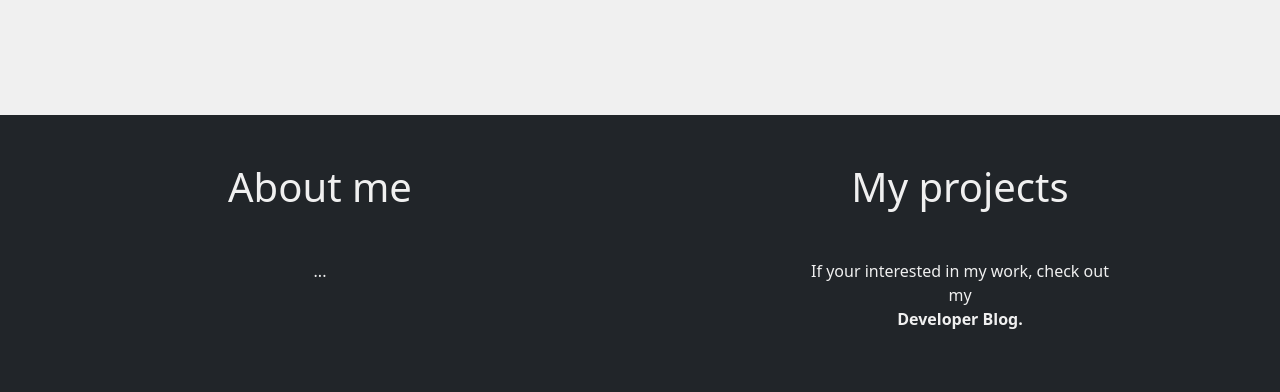
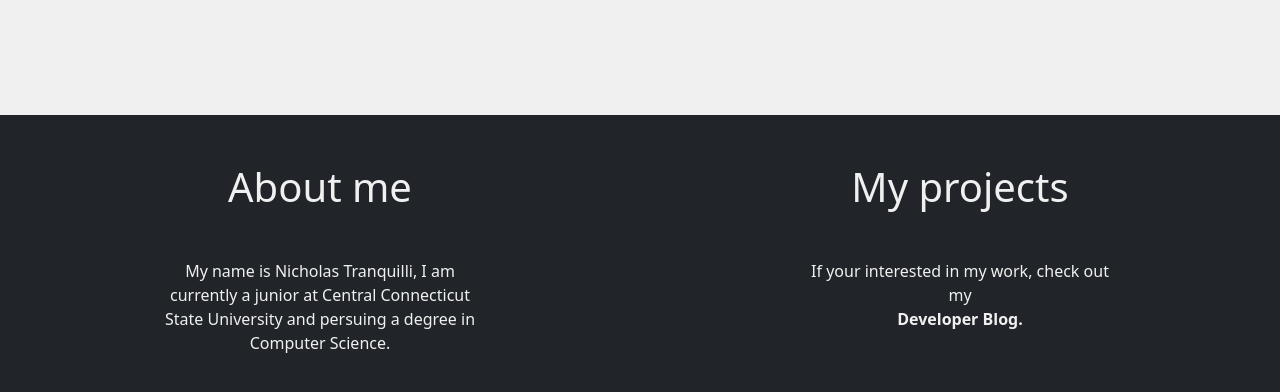
Before and after one commit to NicholasTranquilli/NicholasTranquilli.github.io, a Jekyll site: the page index.html, which Jekyll copies as it is, in a window 1280 px wide and 900 px high, scrolled down 785 px. Shown: the top 392 px of the window. Built offline with Jekyll 4.4.1, drawn with Linux system fonts in a browser that asks for light colours.

Commit message:
Updated site title and about me

```diff
--- a/_posts/2023-09-18-lob-asm-project-1.markdown
+++ b/_posts/2023-09-18-lob-asm-project-1.markdown
@@ -43,7 +43,7 @@ Below is a simple program outline as well as details about how this language wil
     //
     // r0 = r0 + 4; // $r0[4]
     // r0 = r1 - 2; // $r0[4] = $r1[-2]
-    // r0 = r0 - 4; // set t0 back to starting point
+    // r0 = r0 - 4; // set r0 back to starting point
 
     // Starting locations
     // .text starting location 0x000000000
@@ -51,6 +51,7 @@ Below is a simple program outline as well as details about how this language wil
     // no other . sections are allowed
 
     // LIST OF SYSCALLS ($s values):
+    // 0    - exit program
     // 1    - print value in p0
 
 .data
--- a/index.html
+++ b/index.html
@@ -5,7 +5,7 @@
     <meta charset="UTF-8">
     <meta name="viewport" content="width=device-width, initial-scale=1.0">
     <meta name="google-site-verification" content="0ohwv8fp9y2lDbJvO3wlop_RGWLT_B1HFT4WB64T5vk" />
-    <title>Modern Link Webpage</title>
+    <title>Nicholas Tranquilli</title>
 
     <link href="https://cdn.jsdelivr.net/npm/bootstrap@5.3.1/dist/css/bootstrap.min.css" rel="stylesheet">
 
@@ -51,12 +51,14 @@
             <h1> About me </h1>
 
             <p class="w-50 mt-5 m-auto">
-                ...
+                My name is Nicholas Tranquilli, I am currently a junior at Central Connecticut State University and persuing a degree
+                in Computer Science.
             </p>
 
         </div>
         <div class="flex-column mt-5 w-50 justify-content-center text-center">
             <h1> My projects </h1>
+
                 <p class="w-50 mt-5 m-auto">
                     If your interested in my work, check out my
                     <br>
@@ -64,9 +66,6 @@
                 </p>
 
         </div>
-
     </div>
-
 </body>
-
 </html>
```
